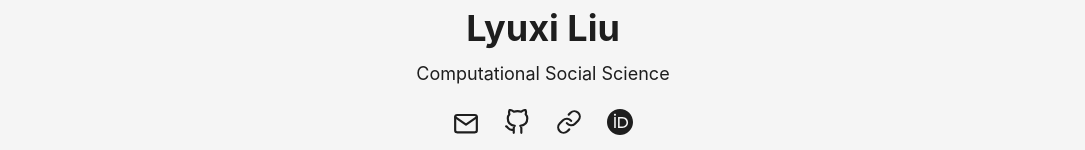
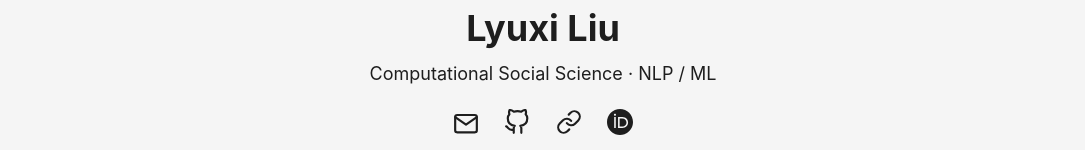
Before and after one commit to llspublic/llspublic.github.io, a plain HTML site: page index.html in a window 1280 px wide. Shown: the part 376-526 px from the top of the page, without its empty margins (97-1182 px from the left). Drawn offline with Linux system fonts and the light colour scheme.

Commit message:
Update Hugo template

```diff
--- a/index.html
+++ b/index.html
@@ -152,7 +152,7 @@
         <img draggable="false" src="https://llspublic.github.io/images/avatar.png" alt="profile" title="profile"
             height="160" width="160" />
         <h1>Lyuxi Liu</h1>
-        <span>Computational Social Science</span><div class="social-icons" >
+        <span>Computational Social Science · NLP / ML</span><div class="social-icons" >
     <a href="mailto:you@university.edu" target="_blank" rel="noopener noreferrer me"
         title="Email">
         <svg xmlns="http://www.w3.org/2000/svg" viewBox="0 0 24 21" fill="none" stroke="currentColor" stroke-width="2"
```
